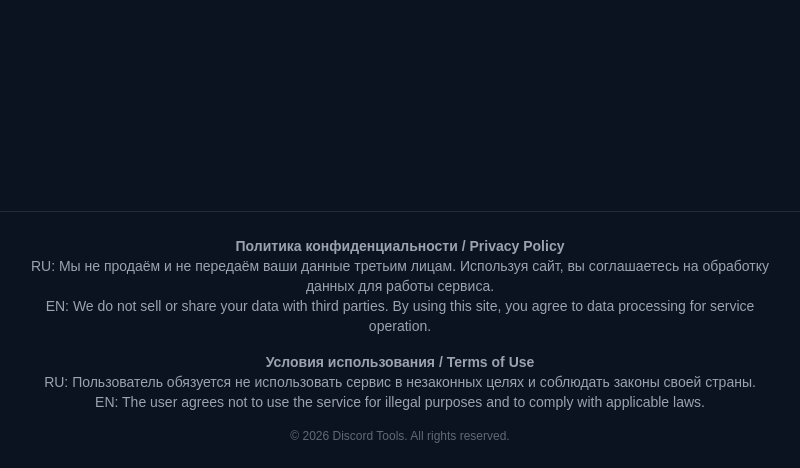
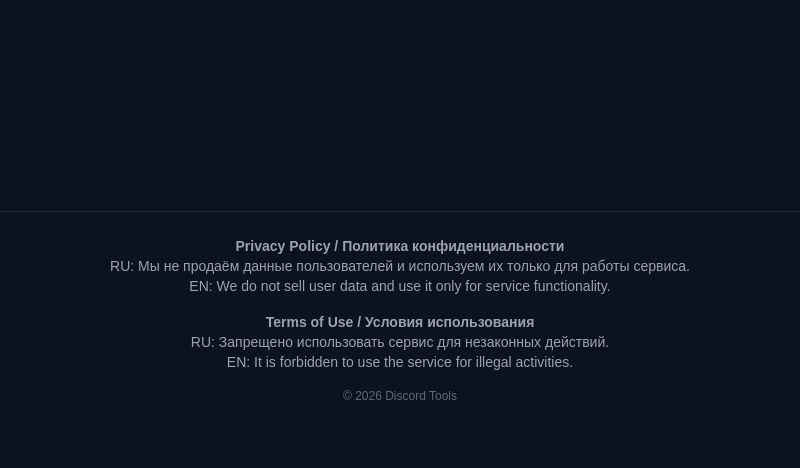
Before and after one commit to veskerlakq/Discord-Tools, a Flask app: page /bot-generator in a window 1280 px wide. Shown: the part 706-1174 px from the top of the page, without its empty margins (240-1040 px from the left). After the commit the page ends 1106 px from the top, so only its background shows below. Run offline with Flask 3, Linux system fonts and the light colour scheme; a user stored in the database is signed in; some libraries are stand-ins or nearby versions.

Commit message:
Update base.html

```diff
--- a/FlaskProject/templates/base.html
+++ b/FlaskProject/templates/base.html
@@ -193,19 +172,19 @@ bg-[#0b1220] text-white
     <div class="max-w-3xl mx-auto space-y-4">
 
         <div>
-            <strong>Политика конфиденциальности / Privacy Policy</strong><br>
-            RU: Мы не продаём и не передаём ваши данные третьим лицам. Используя сайт, вы соглашаетесь на обработку данных для работы сервиса.<br>
-            EN: We do not sell or share your data with third parties. By using this site, you agree to data processing for service operation.
+            <strong>Privacy Policy / Политика конфиденциальности</strong><br>
+            RU: Мы не продаём данные пользователей и используем их только для работы сервиса.<br>
+            EN: We do not sell user data and use it only for service functionality.
         </div>
 
         <div>
-            <strong>Условия использования / Terms of Use</strong><br>
-            RU: Пользователь обязуется не использовать сервис в незаконных целях и соблюдать законы своей страны.<br>
-            EN: The user agrees not to use the service for illegal purposes and to comply with applicable laws.
+            <strong>Terms of Use / Условия использования</strong><br>
+            RU: Запрещено использовать сервис для незаконных действий.<br>
+            EN: It is forbidden to use the service for illegal activities.
         </div>
 
         <div class="text-xs opacity-60 mt-4">
-            © 2026 Discord Tools. All rights reserved.
+            © 2026 Discord Tools
         </div>
 
     </div>
```
Also changed, not shown: other parts of FlaskProject/templates/base.html (+21 -42 lines).
